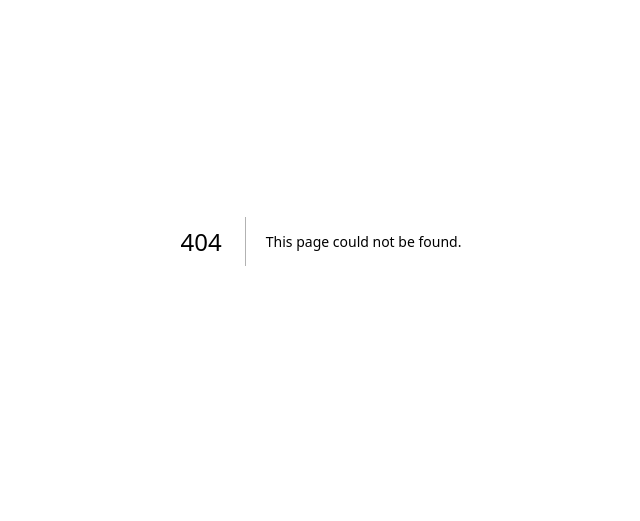
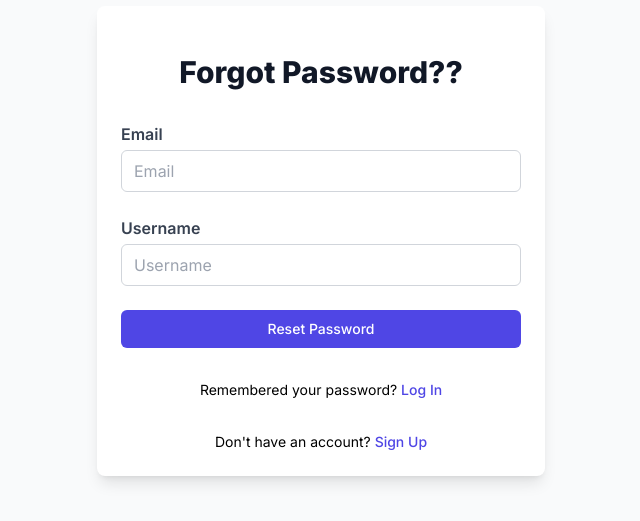
Before and after one commit to oyeKhadim/Cart-Courier, a Next.js app in the folder cartcourier/: page /forgot-password in a window 1280 px wide. Before the commit this address had no page. Shown: the part 159-680 px from the top of the page, without its empty margins (319-959 px from the left). Built offline with nearby package versions, Linux system fonts and the light colour scheme.

Commit message:
Forget Password Page I created a page for resetting password. In case a user forgets his/her passwor then it allows user to reset its password ( Just Front End)

```diff
--- /dev/null
+++ b/cartcourier/src/app/forgot-password/page.js
@@ -0,0 +1,83 @@
+"use client";
+import { useState } from "react";
+import Link from "next/link";
+
+export default function ForgotPassword() {
+	const [email, setEmail] = useState("");
+	const [username, setUsername] = useState("");
+
+	const handleForgotPassword = () => {
+		// For front-end demonstration, log email and username
+		console.log("Email:", email);
+		console.log("Username:", username);
+	};
+
+	return (
+		<div className="min-h-screen flex items-center justify-center bg-gray-50 py-12 px-4 sm:px-6 lg:px-8">
+			<div className="max-w-md w-full space-y-8 bg-white p-6 rounded-lg shadow-lg">
+				<h2 className="mt-6 text-center text-3xl font-extrabold text-gray-900">
+					Forgot Password??
+				</h2>
+				<form className="mt-8 space-y-6" onSubmit={(e) => e.preventDefault()}>
+					<div className="flex flex-col">
+						<label htmlFor="email" className="text-gray-700 font-semibold">
+							Email
+						</label>
+						<input
+							id="email"
+							name="email"
+							type="email"
+							value={email}
+							onChange={(e) => setEmail(e.target.value)}
+							className="mt-1 rounded-md border border-gray-300 px-3 py-2 focus:outline-none focus:ring-indigo-500 focus:border-indigo-500"
+							placeholder="Email"
+							required
+						/>
+					</div>
+					<div className="flex flex-col">
+						<label htmlFor="username" className="text-gray-700 font-semibold">
+							Username
+						</label>
+						<input
+							id="username"
+							name="username"
+							type="text"
+							value={username}
+							onChange={(e) => setUsername(e.target.value)}
+							className="mt-1 rounded-md border border-gray-300 px-3 py-2 focus:outline-none focus:ring-indigo-500 focus:border-indigo-500"
+							placeholder="Username"
+							required
+						/>
+					</div>
+					<div>
+						<button
+							type="submit"
+							onClick={handleForgotPassword}
+							className="group relative w-full flex justify-center py-2 px-4 border border-transparent text-sm font-medium rounded-md text-white bg-indigo-600 hover:bg-indigo-700 focus:outline-none focus:ring-2 focus:ring-offset-2 focus:ring-indigo-500"
+						>
+							Reset Password
+						</button>
+					</div>
+				</form>
+				<div className="mt-4 text-center text-sm">
+					<span>Remembered your password? </span>
+					<Link
+						href="/"
+						className="font-medium text-indigo-600 hover:text-indigo-500"
+					>
+						Log In
+					</Link>
+				</div>
+				<div className="mt-2 text-center text-sm">
+					<span>Don't have an account? </span>
+					<Link
+						href="/signup"
+						className="font-medium text-indigo-600 hover:text-indigo-500"
+					>
+						Sign Up
+					</Link>
+				</div>
+			</div>
+		</div>
+	);
+}
```
